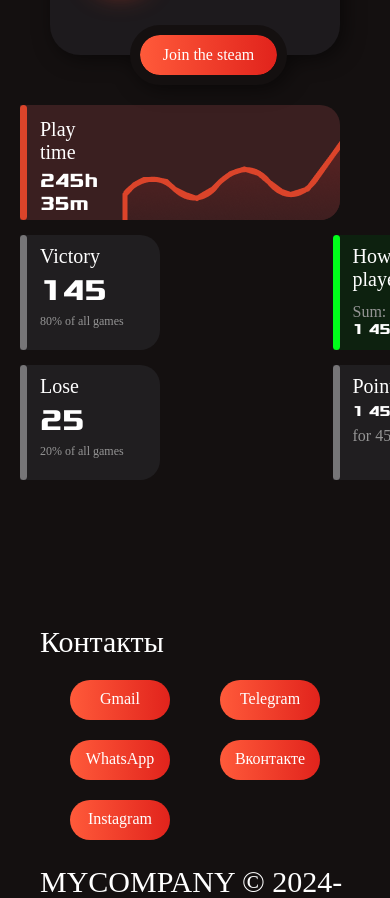
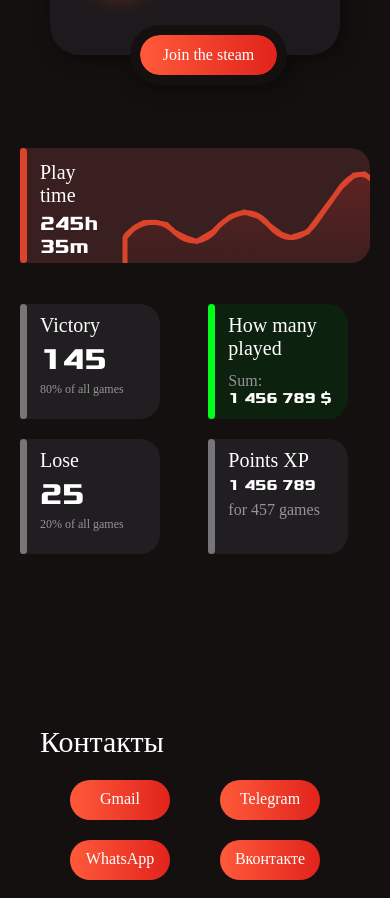
Before and after one commit to DendyLA/gameRun, a React (Vite) app: page / in a window 390 px wide. Shown: the part 2354-3252 px from the top of the page. Built offline with nearby package versions, Linux system fonts and the light colour scheme; a web font is replaced by a local one.

Commit message:
fix adaptation

```diff
--- a/src/pages/home/statistic/Statistic.scss
+++ b/src/pages/home/statistic/Statistic.scss
@@ -304,13 +304,15 @@
 @media (max-width: 480px) {
     .statistic{
         width: 100%;
-        margin: 50px auto;
+        margin: 150px auto 0 auto;
         height: 400px;
-        grid-column-gap: 5px !important;
+        grid-row-gap: 55px !important;
         align-items: center;
+        grid-template-columns: 0;
+        grid-template-rows: 0;
         &__time{
             grid-area: 1 / 1 / 2 / 5;
-            width: 320px;
+            width: 100%;
             &Graphic{
                 margin-left: 10px;
             }
@@ -321,7 +323,7 @@
         &__earn{
             grid-area: 2 / 3 / 3 / 3;
             width: 140px;
-            // margin-left: 30px !important;
+            margin-left: 30px !important;
             position: relative;
             &Sum{
                 font-size: 15px;
@@ -337,6 +339,7 @@
         &__lose{
             grid-area: 3 / 1 / 4 / 3;
             width: 140px;
+            margin-top: -130px;
             &Descr{
                 font-size: 12px;
             }
@@ -344,7 +347,8 @@
         &__exp{
             grid-area: 3 / 3 / 4 / 5;
             width: 140px;
-            // margin-left: 80px !important;
+            margin-top: -130px;
+            margin-left: 30px !important;
             position: relative;
             &Sum{
                 font-size: 15px;
```
